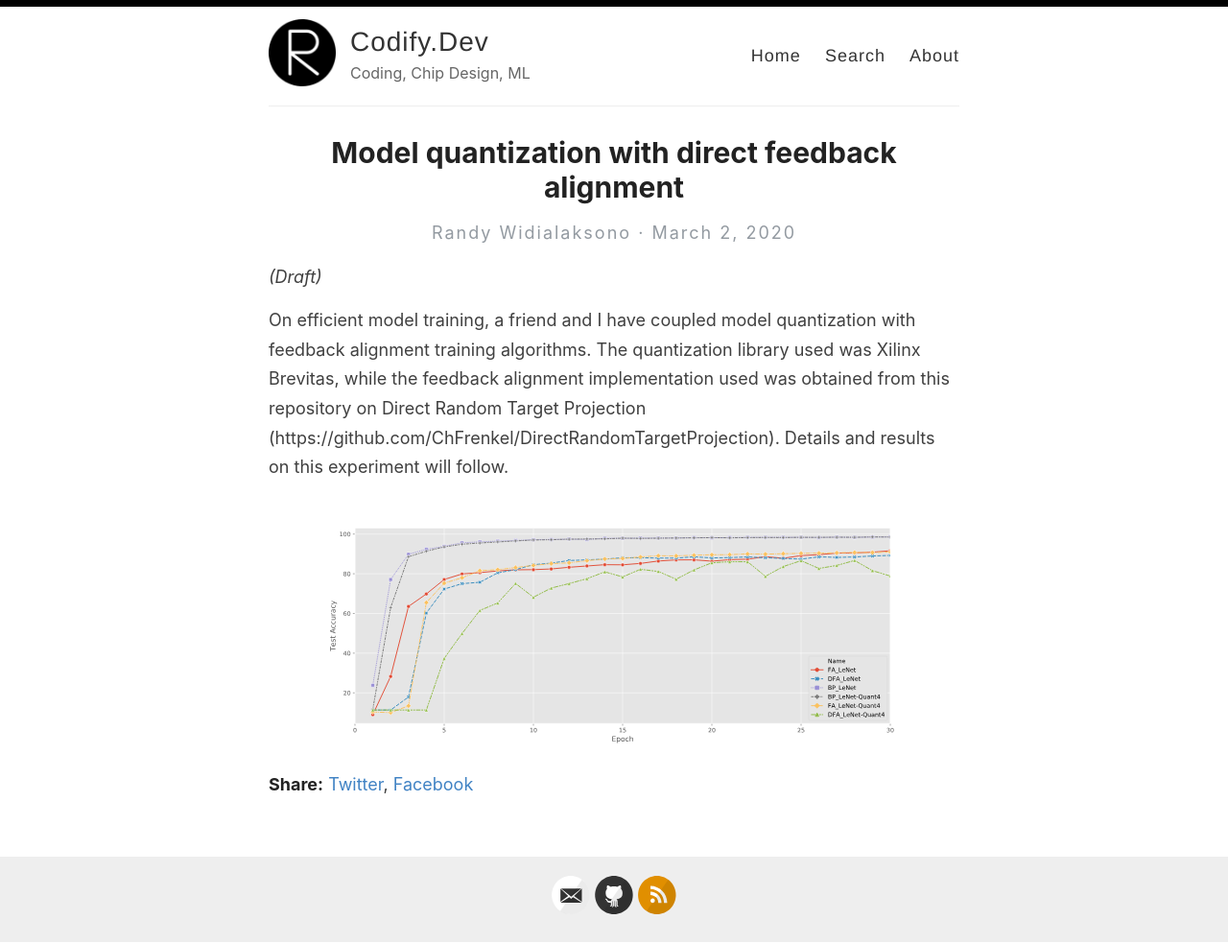
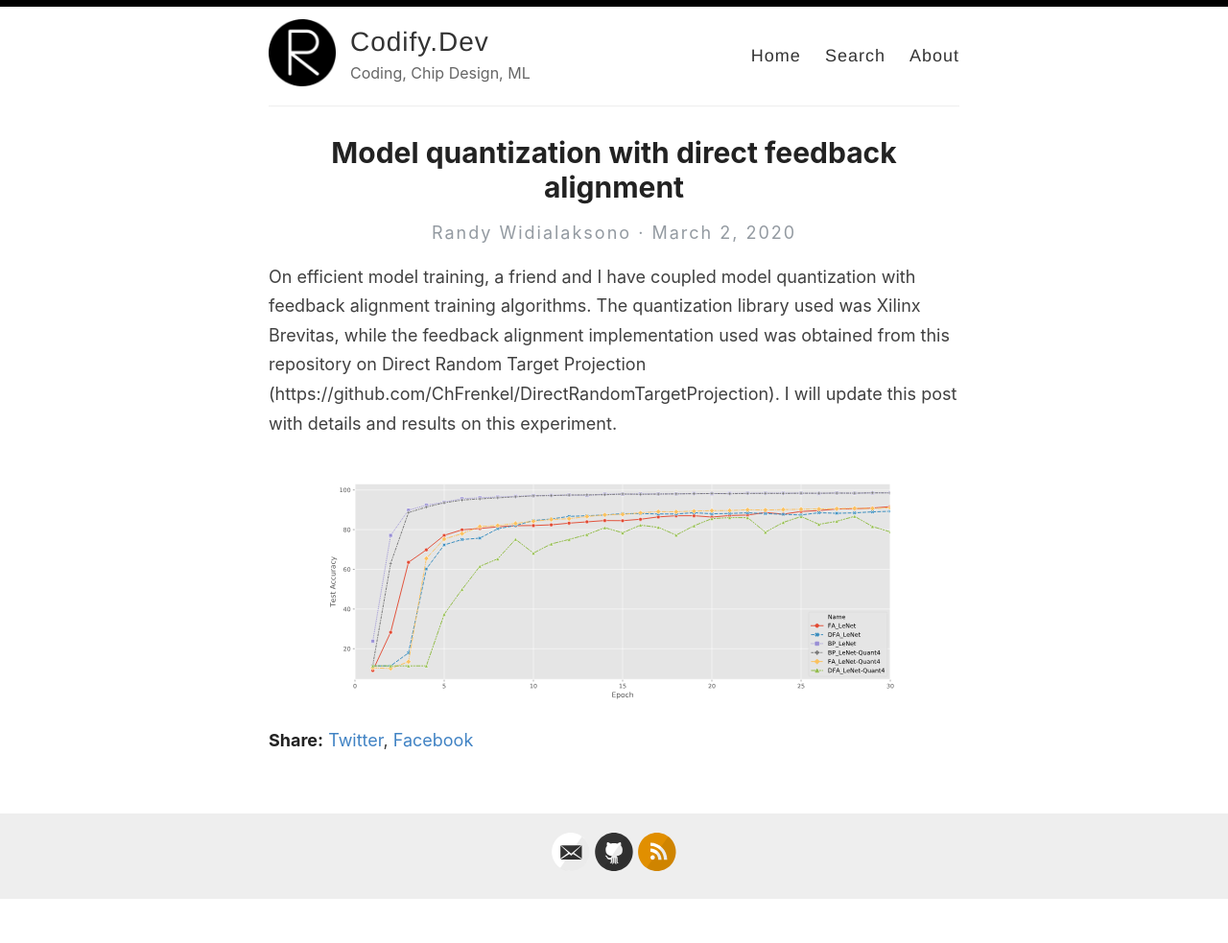
Before and after one commit to codifydev/codifydev.github.io, a Jekyll site: the page built from _posts/2020-03-02-quantdfa.md, in a window 1280 px wide. Shown: the whole page at 96% size. Built offline with Jekyll 4.4.1, drawn with Linux system fonts in a browser that asks for light colours; our own code applies the rules of GitHub Pages for plain Markdown files; after the commit the page ends 937 px from its top, so only the background shows below that.

Commit message:
update draft

```diff
--- a/_posts/2020-03-02-quantdfa.md
+++ b/_posts/2020-03-02-quantdfa.md
@@ -3,10 +3,8 @@ title: "Model quantization with direct feedback alignment"
 date: 2020-03-02
 ---
 
-*(Draft)*
-
 On efficient model training, a friend and I have coupled model quantization with feedback alignment training algorithms.
 The quantization library used was Xilinx Brevitas, while the feedback alignment implementation used was obtained from this repository on Direct Random Target Projection (https://github.com/ChFrenkel/DirectRandomTargetProjection).
-Details and results on this experiment will follow.
+I will update this post with details and results on this experiment.
 
 ![MNIST Accuracy](images\quant_dfa_mnist_accuracy.svg)
```
Also changed, not shown: _posts/2020-02-20-tflite.md (+1 -2 lines).
